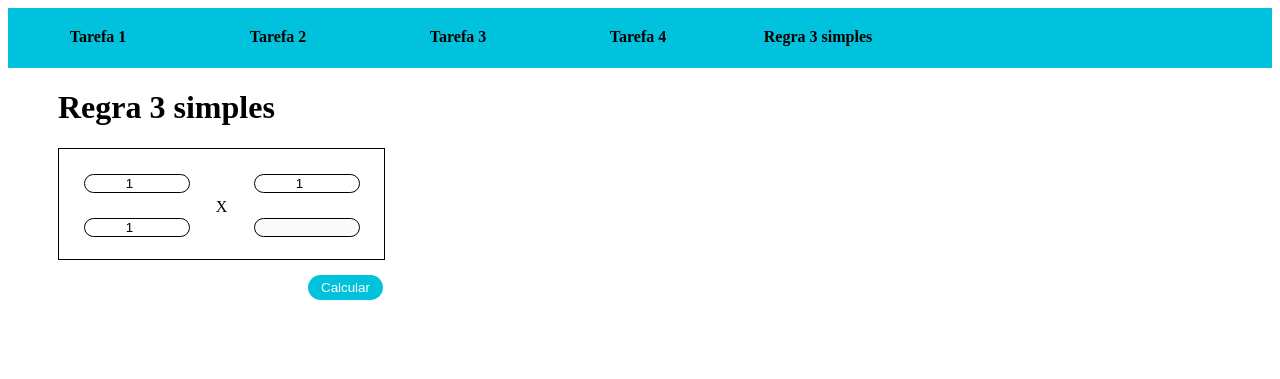
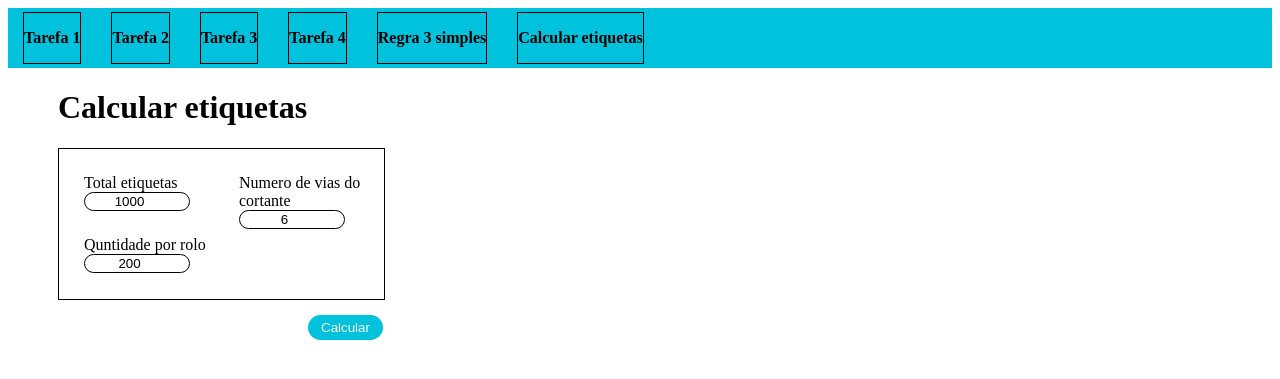
Before and after one commit to BrunoSilva1204/teste_proj, a PHP site: page / in a window 1280 px wide. Shown: the top 379 px of the page. Run offline with PHP 8.4, Linux system fonts and the light colour scheme; data that the repository does not hold is empty; some libraries are stand-ins or nearby versions.

Commit message:
novo item

```diff
--- a/css/styl.css
+++ b/css/styl.css
@@ -153,10 +153,11 @@
 
 .option_menu{
     float: left;
-    width: 150px;
+    max-width: 150px;
     margin:4px 15px 4px 15px;
     text-align: center;
     font-weight: bold;
+    border: 1px solid black;
 }
 
 .option_menu_text:hover{
@@ -226,3 +227,11 @@
     margin-left: 300px;
     float: left;
 }
+
+.row_camp_form_etiq{
+    width: 150px;
+}
+
+.container_5_etiq{
+    height: 150px;
+}
--- a/index.php
+++ b/index.php
@@ -17,6 +17,6 @@
 
 <script src="./javascript/main.js"></script>
 <script src="http://ajax.googleapis.com/ajax/libs/jquery/1.11.2/jquery.min.js"></script>
-<script>function_select(5)</script>
+<script>function_select(6)</script>
 </body>
 </html>
--- a/javascript/main.js
+++ b/javascript/main.js
@@ -14,6 +14,9 @@ function function_select(funcao){
             break;
         case 5:
             case_5();
+            break;
+        case 6:
+            case_6();
             break;
         default:
             case_1();
@@ -188,3 +191,74 @@ function calcular_3_simples(){
 
     document.getElementById("valor_4").value = resultado;
 }
+
+function case_6(){
+    document.getElementById("content").replaceChildren();
+    document.getElementById("content").innerHTML +=
+    '<h1 class="title_tar">Calcular etiquetas</h1>'+
+    '<div class="container_5 container_5_etiq">'+
+        '<form id="form">'+
+            '<div class="container_5_left">'+
+                '<div class="row_camp_form row_camp_form_etiq">'+
+                    '<label>Total etiquetas</label>'+
+                    '<input type="number" name="primeiro_valor" value="1000" class="form_style_input form_stylr_input_case_5" id="valor_1"></br>'+
+                '</div>'+
+                '<div class="row_camp_form row_camp_form_etiq">'+
+                '<label>Quntidade por rolo</label>'+
+                    '<input type="number" name="segundo_valor" value="200" class="form_style_input form_stylr_input_case_5" id="valor_2"></br>'+
+                '</div>'+
+            '</div>'+
+            '<div class="container_5_right">'+
+                '<div class="row_camp_form row_camp_form_etiq">'+
+                    '<label>Numero de vias do cortante</label>'+
+                        '<input type="number" name="segundo_valor" value="6" class="form_style_input form_stylr_input_case_5" id="valor_3"></br>'+
+                '</div>'+
+            '</div>'+
+        '</form>'+
+    '</div>'+
+    '<div class="button_clacular">'+
+        '<input class="form_style_button" type="submit" name="submit_dados_salario" value="Calcular" onclick="calcular_etiquetas()">'+
+    '</div>';
+}
+
+function calcular_etiquetas(){
+    var total_etiquetas = document.getElementById('valor_1').value;
+    var quantidade_por_rolo = document.getElementById('valor_2').value;
+    var vias_cortante = document.getElementById('valor_3').value;
+
+    var numero_de_rolos_real = total_etiquetas/quantidade_por_rolo;
+    console.log('comparador '+numero_de_rolos_real/vias_cortante);
+
+    if(numero_de_rolos_real/vias_cortante == 1){
+        console.log('Para fazer '+total_etiquetas+' etiquetas com cada rolo '+quantidade_por_rolo+' etiquetas num cortante com '+vias_cortante+' vias:');
+        console.log('Numero de vezes que a máquina trabalha: '+numero_de_rolos_real/vias_cortante);
+        console.log('Numero de rolos: '+numero_de_rolos_real);
+        console.log('Cada rolo vai ter: '+quantidade_por_rolo);
+
+    }else if(numero_de_rolos_real/vias_cortante > 1){
+        console.log('maior que 1');
+
+        var numero_de_rolos_completos = Math.trunc(numero_de_rolos_real);
+        console.log('numero de rolos completos '+numero_de_rolos_completos);
+        var quantidade_de_etiq_de_rolos_completos = numero_de_rolos_completos*quantidade_por_rolo;
+        var etiq_rolos_incompletos = total_etiquetas-quantidade_de_etiq_de_rolos_completos;
+        var quantidade_rolo_incompleto = etiq_rolos_incompletos/vias_cortante;
+
+        console.log('Para fazer '+total_etiquetas+' etiquetas com cada rolo '+quantidade_por_rolo+' etiquetas num cortante com '+vias_cortante+' vias:');
+        var vezes_que_a_maquina_trabalha = (Math.trunc(numero_de_rolos_real/vias_cortante)+1);
+        console.log('Numero de vezes que a máquina trabalha: '+vezes_que_a_maquina_trabalha);
+        console.log('Numero de rolos completos: '+numero_de_rolos_completos+ ' com '+quantidade_por_rolo);
+        console.log('Numero de rolos incompletos: '+vias_cortante+ ' com '+quantidade_rolo_incompleto);
+
+
+
+    }else{
+        console.log('menor que 1');
+        console.log('Para fazer '+total_etiquetas+' etiquetas com cada rolo '+quantidade_por_rolo+' etiquetas num cortante com '+vias_cortante+' vias:');
+        console.log('Numero de vezes que a máquina trabalha: 1');
+        console.log('Numero de rolos: '+vias_cortante);
+        var quantidade_rolo = parseInt(total_etiquetas/vias_cortante);
+        console.log('Cada rolo vai ter: '+(quantidade_rolo+1));
+    }
+
+}
--- a/php/menu.php
+++ b/php/menu.php
@@ -14,5 +14,8 @@
     <div class="option_menu" >
         <p class="option_menu_text" onclick="function_select(5)">Regra 3 simples</p>
     </div>
+    <div class="option_menu" >
+        <p class="option_menu_text" onclick="function_select(6)">Calcular etiquetas</p>
+    </div>
 
 </div>
```
